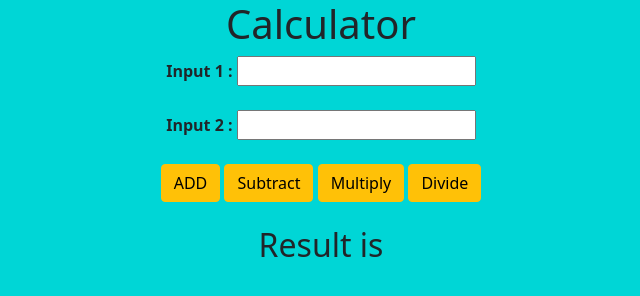
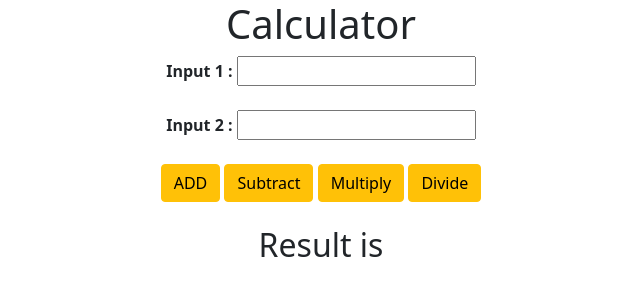
Before and after one commit to SaurabhSrivastava0/saurabhsrivastava0.github.io, a plain HTML site: page calculator.html in a window 1280 px wide. Shown: the whole page, without its empty margins (319-959 px from the left). Drawn offline with nearby package versions, Linux system fonts and the light colour scheme.

Commit message:
Update calculator.html

```diff
--- a/calculator.html
+++ b/calculator.html
@@ -12,7 +12,7 @@
     <style media="screen">
       body{
         Text-align:center;
-        background-color:#00d6d6;
+
       }
     </style>
   </head>
```
